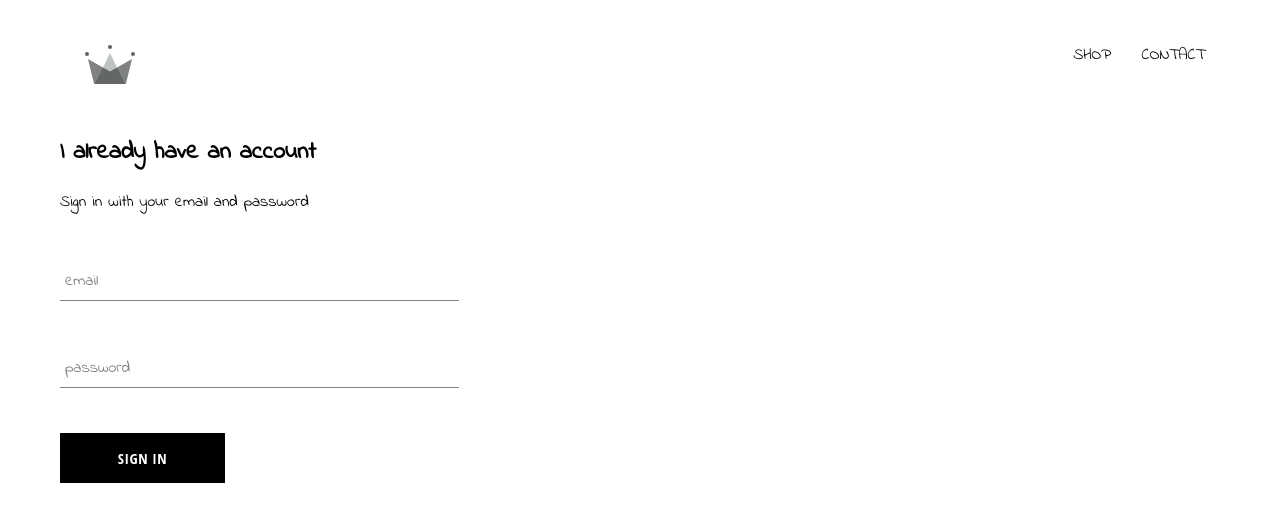
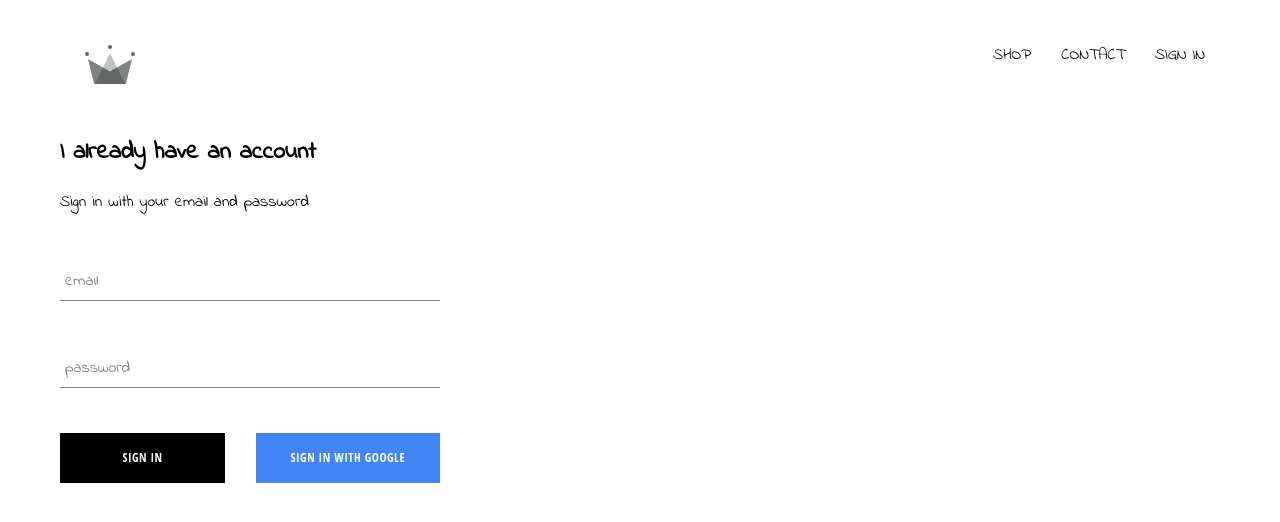
Before and after one commit to Nani03/crwn-clothing, a React (Create React App) app: page /signin in a window 1280 px wide. Shown: the top 522 px of the page. Built offline with nearby package versions, Linux system fonts and the light colour scheme; no server answers.

Commit message:
integrated firebase into application , created sign in page with sign in component and sign in with google

```diff
--- a/package.json
+++ b/package.json
@@ -6,6 +6,7 @@
     "@testing-library/jest-dom": "^5.11.10",
     "@testing-library/react": "^11.2.6",
     "@testing-library/user-event": "^12.8.3",
+    "firebase": "^8.4.1",
     "node-sass": "^5.0.0",
     "react": "^17.0.2",
     "react-dom": "^17.0.2",
--- a/src/App.css
+++ b/src/App.css
@@ -7,3 +7,7 @@
   text-decoration: none;
   color: inherit;
 }
+
+* {
+  box-sizing: border-box;
+}
--- a/src/App.js
+++ b/src/App.js
@@ -4,20 +4,43 @@
 import Homepage from "./pages/homepage/homepage.component";
 import ShopPage from "./pages/shop/shop.component";
 import Header from "./components/header/header.component";
-import SignInAndSignUpPage from './pages/sign-in-and-sign-up/sign-in-and-sign-up.component';
+import SignInAndSignUpPage from "./pages/sign-in-and-sign-up/sign-in-and-sign-up.component";
+import { auth } from "./firebase/firebase.utils";
 
+class App extends React.Component {
+  constructor() {
+    super();
 
-function App() {
+    this.state = {
+      currentUser: null,
+    };
+  }
+
+  unsubscribeFromAuth = null;
+
+  componentDidMount() {
+    this.unsubscribeFromAuth = auth.onAuthStateChanged((user) => {
+      this.setState({ currentUser: user });
+      console.log(user);
+    });
+  }
+
+  componentWillUnmount () {
+    this.unsubscribeFromAuth();
+  }
+
+  render() {
     return (
       <div>
-      <Header />
-      <switch>
+        <Header currentUser = {this.state.currentUser}/>
+        <Switch>
           <Route exact path="/" component={Homepage} />
           <Route path="/shop" component={ShopPage} />
           <Route path="/signin" component={SignInAndSignUpPage} />
-      </switch>
+        </Switch>
       </div>
     );
   }
+}
 
 export default App;
--- a/src/components/custom-button/custom-button.component.jsx
+++ b/src/components/custom-button/custom-button.component.jsx
@@ -2,8 +2,8 @@
 
 import './custom-button.styles.scss'
 
-const CustomButton = ({children, ...otherProps}) => (
-    <button className = 'custom-button'>
+const CustomButton = ({children, isGoogleSignIn, ...otherProps}) => (
+    <button className = {`${isGoogleSignIn ? 'google-sign-in' : ''} custom-button`} {...otherProps}>
         {children}
     </button>
 );
--- a/src/components/custom-button/custom-button.styles.scss
+++ b/src/components/custom-button/custom-button.styles.scss
@@ -5,12 +5,11 @@
     letter-spacing: 0.5px;
     line-height: 50px;
     padding: 0 35px 0 35px;
-    font-size: 15px;
+    font-size: 12px;
     background-color: black;
     color: white;
     text-transform: uppercase;
     font-family: 'Open Sans Condensed';
-    font-weight: bolder;
     border: none;
     cursor: pointer;
 
@@ -19,4 +18,15 @@
       color: black;
       border: 1px solid black;
     }
+
+    &.google-sign-in {
+      background-color: #4285f4;
+      color: white;
+
+      &:hover {
+        background-color: #357ae8;
+        border: none;
+      }
+
+    }
   }
--- a/src/components/header/header.component.jsx
+++ b/src/components/header/header.component.jsx
@@ -2,15 +2,33 @@
 import { Link } from "react-router-dom";
 import { ReactComponent as Logo } from "../../assets/crown.svg";
 import "./header.styles.scss";
+import { auth } from "../../firebase/firebase.utils";
 
-const Header = () => (
+const Header = ({ currentUser }) => (
   <div className="header">
     <Link className="logo-container" to="/">
       <Logo className="logo"></Logo>
     </Link>
     <div className="options">
-      <Link className="option" to="/shop"> SHOP </Link>
-      <Link className="option" to="/shop"> CONTACT </Link>
+      <Link className="option" to="/shop">
+        {" "}
+        SHOP{" "}
+      </Link>
+      <Link className="option" to="/shop">
+        {" "}
+        CONTACT{" "}
+      </Link>
+      {currentUser ? (
+        <div className="option" onClick={() => auth.signOut()}>
+          {" "}
+          SIGN OUT{" "}
+        </div>
+      ) : (
+        <Link className="option" to="/signin">
+          {" "}
+          SIGN IN{" "}
+        </Link>
+      )}
     </div>
   </div>
 );
--- a/src/components/header/header.styles.scss
+++ b/src/components/header/header.styles.scss
@@ -20,6 +20,7 @@
 
       .option {
         padding: 10px 15px;
+        cursor: pointer;
       }
     }
   }
--- a/src/components/sign-in/sign-in.component.jsx
+++ b/src/components/sign-in/sign-in.component.jsx
@@ -4,7 +4,9 @@
 
 import FormInput from "../form-input/form-input.component";
 
-import CustomButton from '../custom-button/custom-button.component';
+import CustomButton from "../custom-button/custom-button.component";
+
+import { signInWithGoogle } from "../../firebase/firebase.utils";
 
 class SignIn extends React.Component {
   constructor(props) {
@@ -48,7 +50,10 @@
             handleChange={this.handleChange}
             required
           />
-          <CustomButton type="submit" > Sign In </CustomButton>
+          <div className = 'buttons'>
+          <CustomButton type="submit"> Sign In </CustomButton>
+          <CustomButton onClick = {signInWithGoogle} isGoogleSignIn> {''}Sign In with Google{''} </CustomButton>
+          </div>
         </form>
       </div>
     );
--- a/src/components/sign-in/sign-in.styles.scss
+++ b/src/components/sign-in/sign-in.styles.scss
@@ -1,9 +1,14 @@
 .sign-in {
-    width:30vw;
+    width:380px;
     display: flex;
     flex-direction: column;
 
     .title {
         margin: 10px 0;
     }
+
+    .buttons {
+        display: flex;
+        justify-content: space-between;
+    }
 }
--- /dev/null
+++ b/src/firebase/firebase.utils.js
@@ -0,0 +1,25 @@
+import firebase from "firebase/app";
+
+import "firebase/firestore";
+import "firebase/auth";
+
+const firebaseConfig = {
+    apiKey: "AIzaSyBP1YCUaV-ASmF_BPA_IWwRSPKjSwrYSYw",
+    authDomain: "crown-db-f2d18.firebaseapp.com",
+    projectId: "crown-db-f2d18",
+    storageBucket: "crown-db-f2d18.appspot.com",
+    messagingSenderId: "31047909875",
+    appId: "1:31047909875:web:abcf3d121a84cb8d6d9286",
+    measurementId: "G-7Q3598GTWT"
+  };
+
+firebase.initializeApp(firebaseConfig);
+
+export const auth = firebase.auth();
+export const firestore = firebase.firestore();
+
+const provider = new firebase.auth.GoogleAuthProvider();
+provider.setCustomParameters({ prompt: "select_account" });
+export const signInWithGoogle = () => auth.signInWithPopup(provider);
+
+export default firebase;
```
Also changed, not shown: 1 other file (tests, documents, lock files or other folders). Lines whose indentation alone changed are shown as unchanged.
